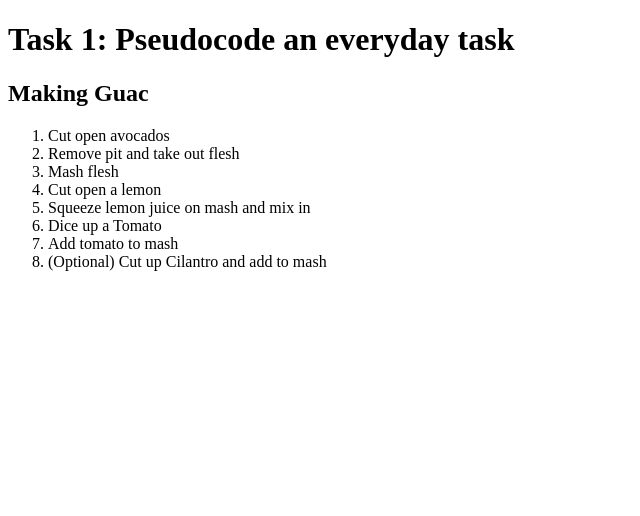
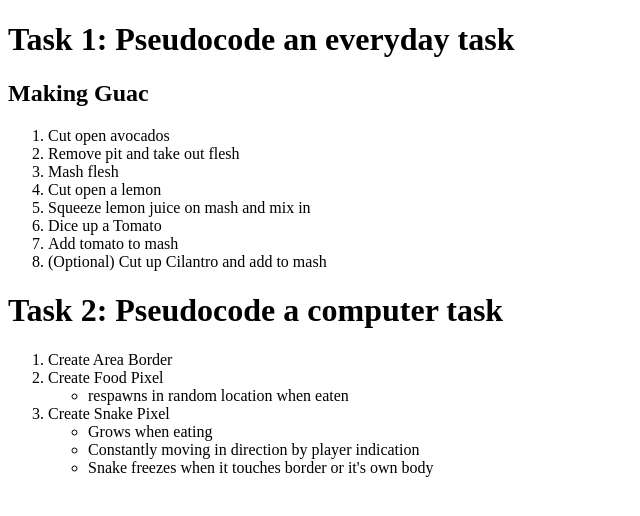
Before and after one commit to JulietGemmell/art101, a plain HTML site: page lab4/index.html in a window 1280 px wide. Shown: the whole page, without its empty margins (0-640 px from the left). Drawn offline with Linux system fonts and the light colour scheme.

Commit message:
Update index.html

```diff
--- a/lab4/index.html
+++ b/lab4/index.html
@@ -20,6 +20,21 @@
 			<li>(Optional) Cut up Cilantro and add to mash</li>
 		</ol>
 
+		<h1>Task 2: Pseudocode a computer task</h1>
+		<ol>
+			<li>Create Area Border</li>
+			<li>Create Food Pixel</li>
+			<ul>
+				<li>respawns in random location when eaten</li>
+			</ul>
+			<li>Create Snake Pixel</li>
+			<ul>
+				<li>Grows when eating</li>
+				<li>Constantly moving in direction by player indication</li>
+				<li>Snake freezes when it touches border or it's own body</li>
+			</ul>
+		</ol>
+
 	</main>
 
 </body>
```
